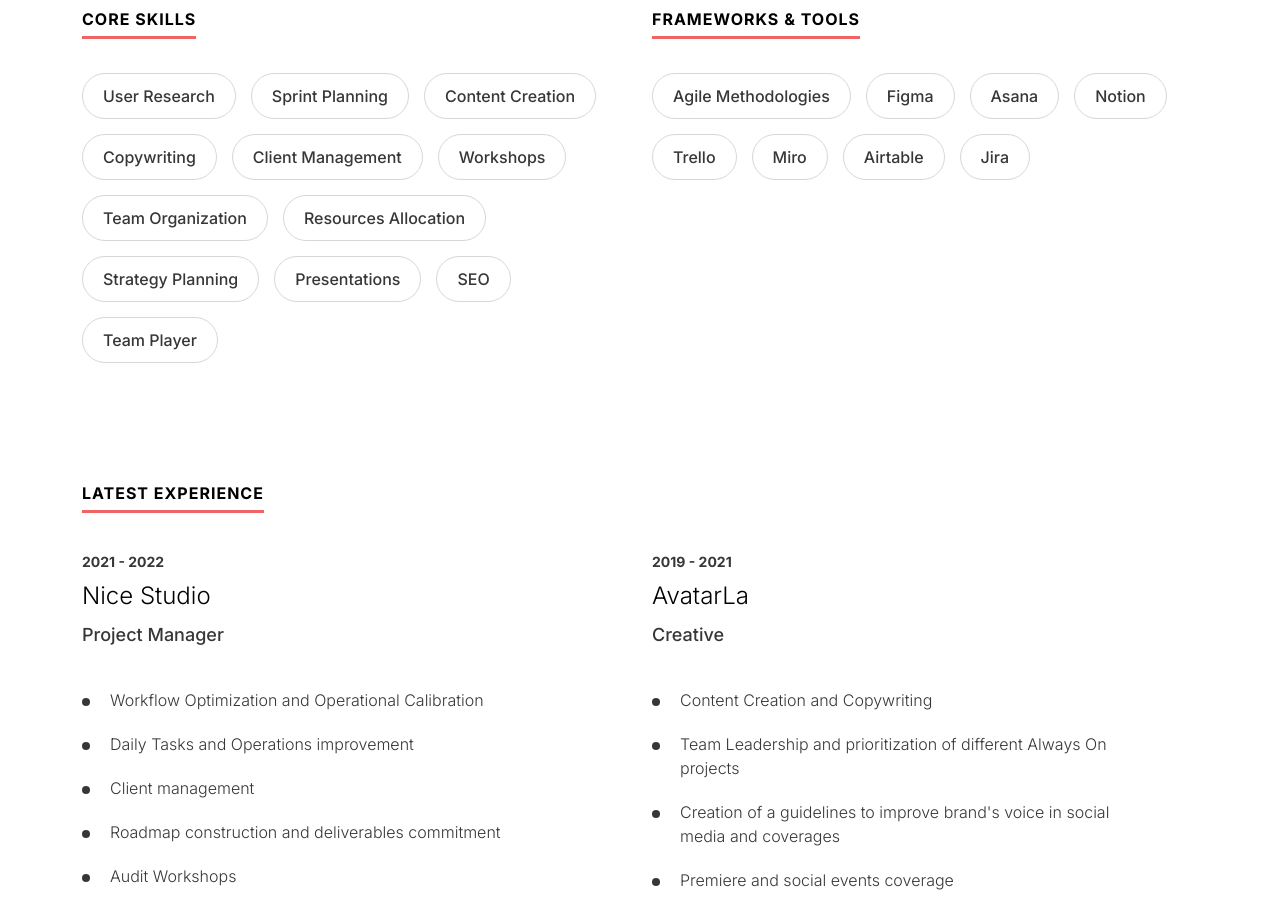
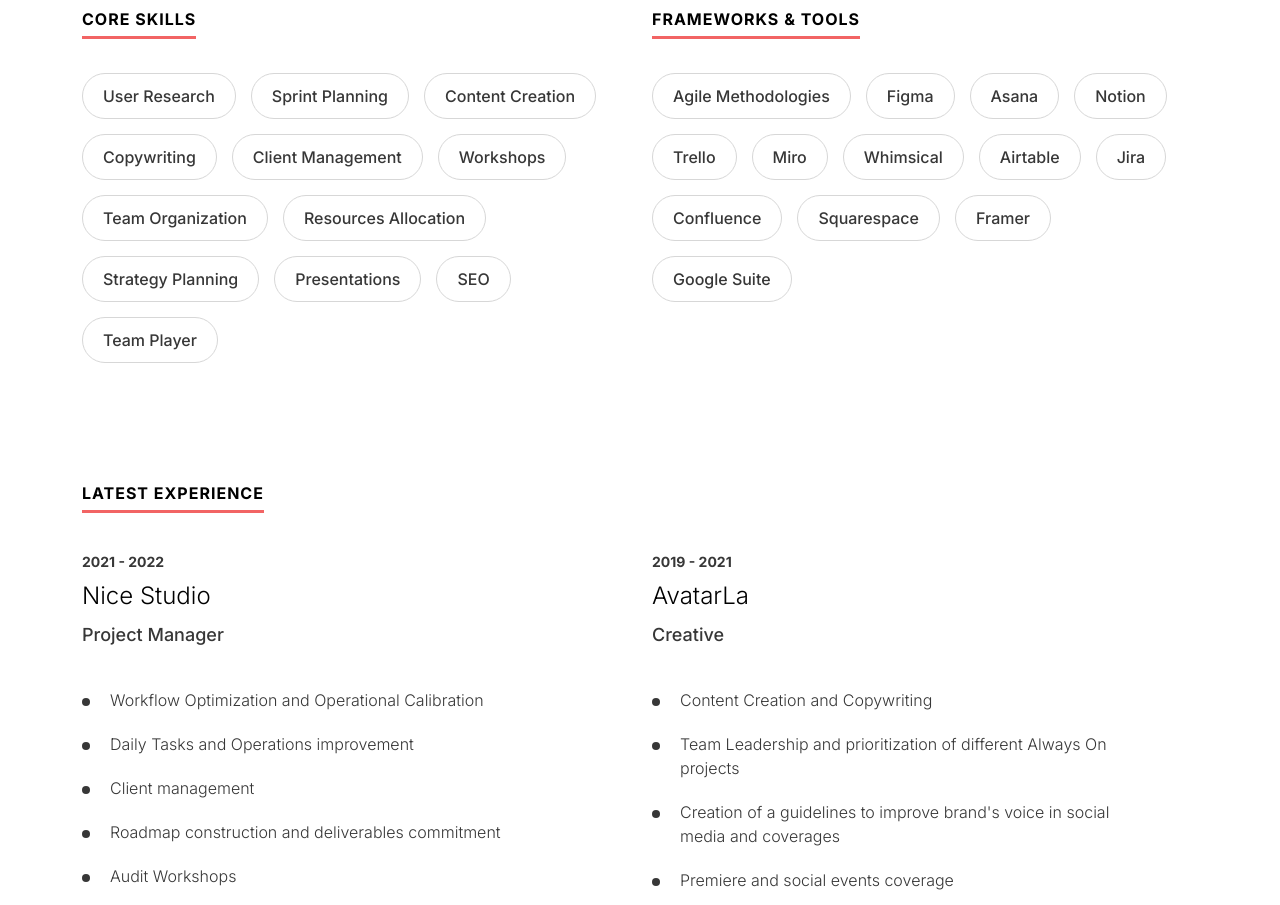
Before and after one commit to lcurt0/cv, a plain HTML site: page index.html in a window 1280 px wide. Shown: the part 1740-2645 px from the top of the page. Drawn offline with nearby package versions, Linux system fonts and the light colour scheme.

Commit message:
Update index.html

```diff
--- a/index.html
+++ b/index.html
@@ -137,8 +137,13 @@
               <li>Notion</li>
               <li>Trello</li>
               <li>Miro</li>
+              <li>Whimsical</li>
               <li>Airtable</li>
               <li>Jira</li>
+              <li>Confluence</li>
+              <li>Squarespace</li>
+              <li>Framer</li>
+              <li>Google Suite</li>
             </ul>
           </div>
         </div>
```
